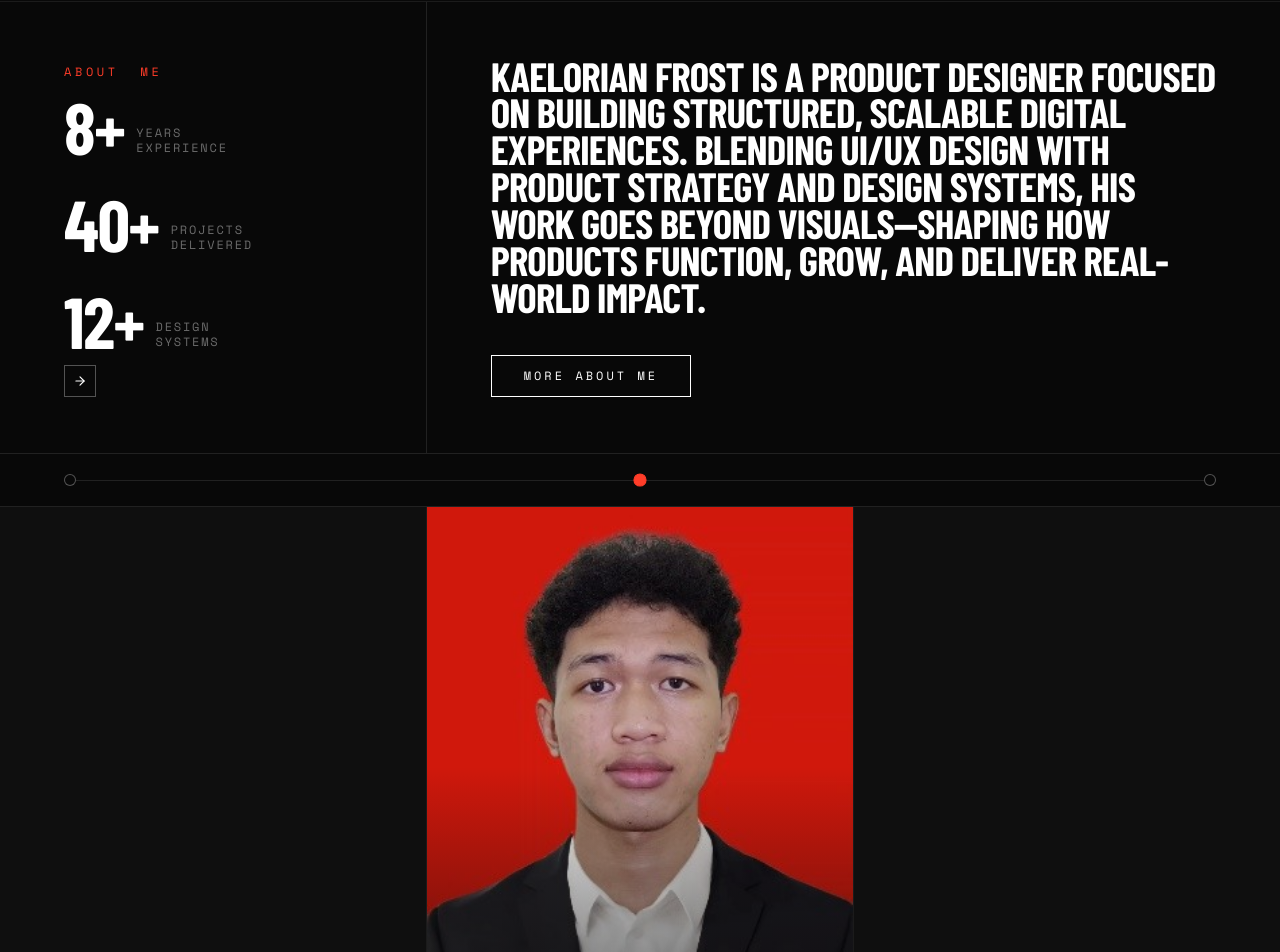
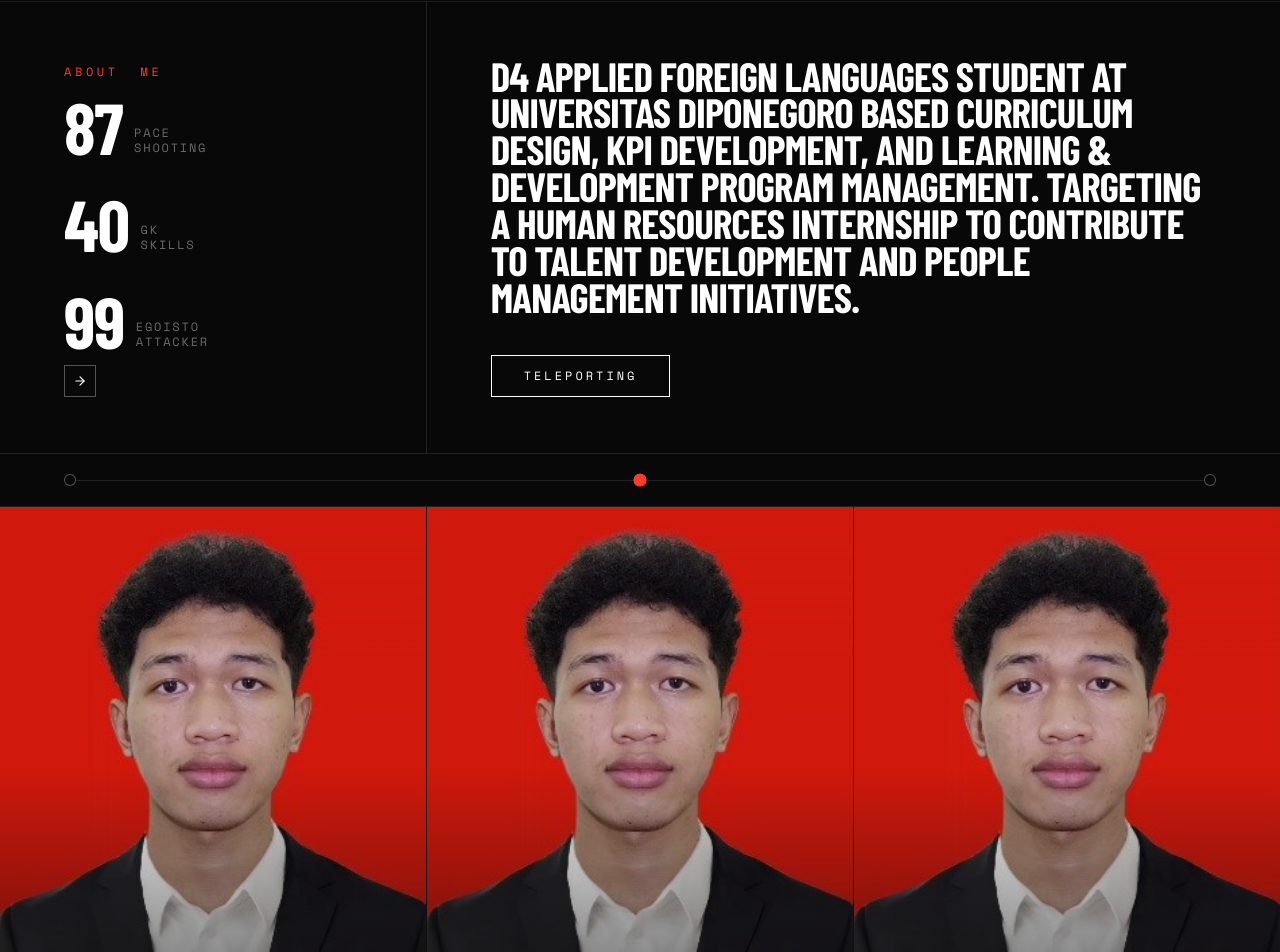
Before and after one commit to Ellvenn/portdemo, a React (Vite) app: page / in a window 1280 px wide. Shown: the part 1007-1959 px from the top of the page. Built offline with nearby package versions, Linux system fonts and the light colour scheme; a web font is replaced by a local one.

Commit message:
ganti foto sama animasi

```diff
--- a/src/components/About.tsx
+++ b/src/components/About.tsx
@@ -2,11 +2,13 @@ import { useEffect, useRef, useState } from 'react';
 import { ArrowRight } from 'lucide-react';
 
 const CENTER_IMAGE = '/images/myPAS.jpg';
+const LEFT_IMAGE = '/images/myPAS.jpg';
+const RIGHT_IMAGE = '/images/myPAS.jpg';
 
 const stats = [
-  { value: '8+', label: 'YEARS\nEXPERIENCE' },
-  { value: '40+', label: 'PROJECTS\nDELIVERED' },
-  { value: '12+', label: 'DESIGN\nSYSTEMS' },
+  { value: '87', label: 'Pace\nShooting' },
+  { value: '40', label: 'GK\nSkills' },
+  { value: '99', label: 'EGOISTO\nATTACKER' },
 ];
 
 export default function About() {
@@ -31,14 +33,14 @@ export default function About() {
           className="text-white/40 text-xs tracking-widest"
           style={{ fontFamily: 'Space Mono, monospace' }}
         >
-          •01
+          ini blm diganti
         </span>
         <span className="text-center" />
         <span
           className="text-white/40 text-xs tracking-widest text-right"
           style={{ fontFamily: 'Space Mono, monospace' }}
         >
-          © 2026
+          ini juga
         </span>
       </div>
 
@@ -104,10 +106,10 @@ export default function About() {
             className="display-text text-white leading-tight mb-10"
             style={{ fontSize: 'clamp(22px, 3.2vw, 46px)' }}
           >
-            KAELORIAN FROST IS A PRODUCT DESIGNER FOCUSED ON BUILDING STRUCTURED,
-            SCALABLE DIGITAL EXPERIENCES. BLENDING UI/UX DESIGN WITH PRODUCT STRATEGY
-            AND DESIGN SYSTEMS, HIS WORK GOES BEYOND VISUALS—SHAPING HOW PRODUCTS
-            FUNCTION, GROW, AND DELIVER REAL-WORLD IMPACT.
+            D4 Applied Foreign Languages student at Universitas Diponegoro
+            Based curriculum design, KPI development, and Learning & Development program management.
+            Targeting a Human Resources Internship
+            to contribute to talent development and people management initiatives.
           </p>
 
           <div>
@@ -116,7 +118,7 @@ export default function About() {
               className="inline-block border border-white text-white px-8 py-3 text-xs tracking-[0.25em] uppercase hover:bg-white hover:text-dark transition-all duration-200"
               style={{ fontFamily: 'Space Mono, monospace' }}
             >
-              MORE ABOUT ME
+              TELEPORTING
             </button>
           </div>
         </div>
@@ -148,19 +150,17 @@ export default function About() {
       <div className="grid grid-cols-3 h-[50vw] max-h-[520px]">
         {/* Left dark panel */}
         <div
-          className={`overflow-hidden relative transition-all duration-1000 ${
-            visible ? 'opacity-100' : 'opacity-0'
+          className={`img-zoom overflow-hidden relative transition-all duration-1000 ${
+            visible ? 'opacity-100 scale-100' : 'opacity-0 scale-95'
           }`}
           style={{ transitionDelay: '0.4s' }}
         >
-          <div className="w-full h-full bg-[#0f0f0f] flex items-end p-6 border-r border-white/5">
-            <span
-              className="text-white/20 text-xs tracking-widest uppercase"
-              style={{ fontFamily: 'Space Mono, monospace' }}
-            >
-              PROCESS
-            </span>
-          </div>
+          <img
+            src={LEFT_IMAGE}
+            alt="Process"
+            className="w-full h-full object-cover object-center border-r border-white/5"
+          />
+          <div className="absolute inset-0 panel-overlay bg-gradient-to-t from-dark/60 via-transparent to-transparent" />
         </div>
 
         {/* Center: main portrait */}
@@ -175,13 +175,13 @@ export default function About() {
             alt="Kaelorian Frost"
             className="w-full h-full object-cover object-center"
           />
-          <div className="absolute inset-0 bg-gradient-to-t from-dark/60 via-transparent to-transparent" />
+          <div className="absolute inset-0 panel-overlay bg-gradient-to-t from-dark/60 via-transparent to-transparent" />
           <div className="absolute bottom-5 left-5 right-5 flex items-end justify-between">
             <span
               className="text-white/70 text-xs tracking-widest uppercase"
               style={{ fontFamily: 'Space Mono, monospace' }}
             >
-              KAEL FROST
+              The Artist
             </span>
             <span className="text-accent text-xs" style={{ fontFamily: 'Space Mono, monospace' }}>
               ∞
@@ -191,19 +191,17 @@ export default function About() {
 
         {/* Right dark panel */}
         <div
-          className={`overflow-hidden relative transition-all duration-1000 ${
+          className={`img-zoom overflow-hidden relative transition-all duration-1000 ${
             visible ? 'opacity-100' : 'opacity-0'
           }`}
           style={{ transitionDelay: '0.4s' }}
         >
-          <div className="w-full h-full bg-[#0f0f0f] flex items-end p-6 border-l border-white/5">
-            <span
-              className="text-white/20 text-xs tracking-widest uppercase"
-              style={{ fontFamily: 'Space Mono, monospace' }}
-            >
-              VISION
-            </span>
-          </div>
+          <img
+            src={RIGHT_IMAGE}
+            alt="Vision"
+            className="w-full h-full object-cover object-center border-l border-white/5"
+          />
+          <div className="absolute inset-0 panel-overlay bg-gradient-to-t from-dark/60 via-transparent to-transparent" />
         </div>
       </div>
     </section>
```
